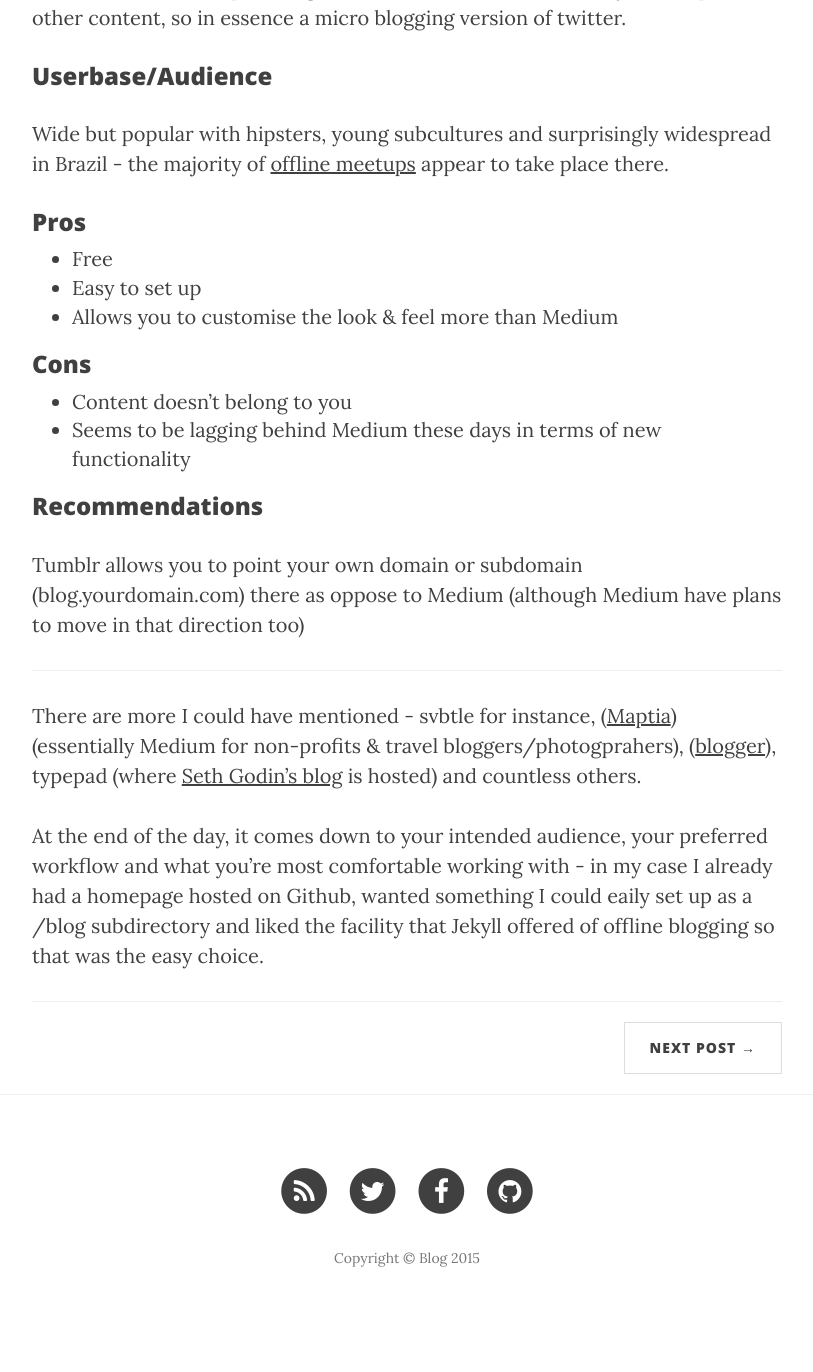
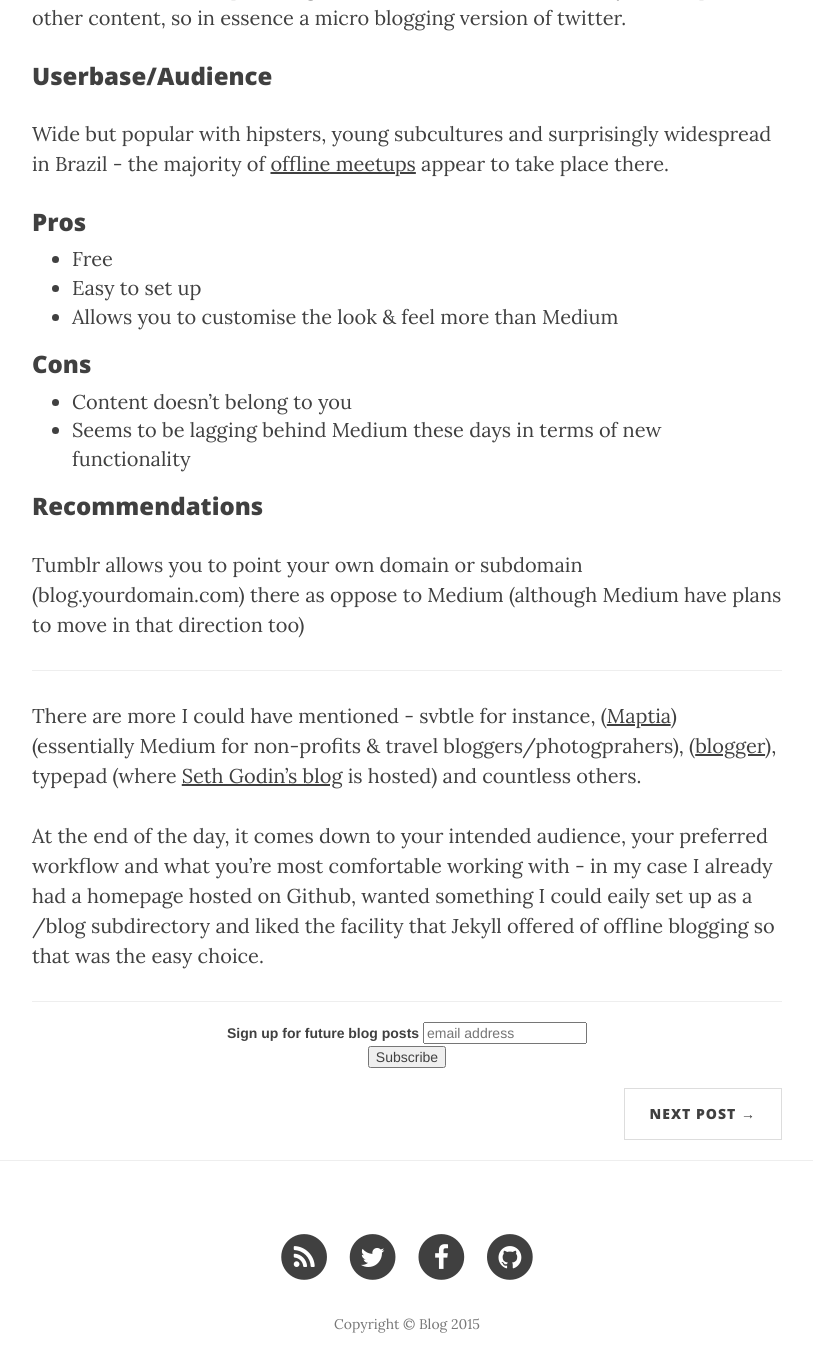
Before and after one commit to jonbstrong/blog, a Jekyll site: the page built from _posts/2015-04-14-beyond-wordpress.markdown, in a window 1280 px wide and 1400 px high, scrolled down 7508 px. Shown: the top 1372 px of the window, without its empty margins (233-1046 px from the left). Built offline with Jekyll 4.4.1, drawn with Linux system fonts in a browser that asks for light colours; nearby versions of some CDN libraries; some web fonts are replaced; comment, search, counter and statistics services are not loaded; before the commit the page ends 8842 px from its top, so only the background shows below that.

Commit message:
added mailing list

```diff
--- a/_layouts/post.html
+++ b/_layouts/post.html
@@ -29,6 +29,27 @@
 
                 <hr>
 
+                <!-- Begin MailChimp Signup Form -->
+                    <link href="//cdn-images.mailchimp.com/embedcode/slim-081711.css" rel="stylesheet" type="text/css">
+                    <style type="text/css">
+                        #mc_embed_signup{background:#fff; clear:left; font:14px Helvetica,Arial,sans-serif; }
+                        /* Add your own MailChimp form style overrides in your site stylesheet or in this style block.
+                           We recommend moving this block and the preceding CSS link to the HEAD of your HTML file. */
+                    </style>
+                    <div id="mc_embed_signup">
+                    <form action="//jonathanbailliestrong.us9.list-manage.com/subscribe/post?u=d4576f1a1536316fc0026f50a&amp;id=6016207da6" method="post" id="mc-embedded-subscribe-form" name="mc-embedded-subscribe-form" class="validate" target="_blank" novalidate>
+                        <div id="mc_embed_signup_scroll" align="center">
+                        <label for="mce-EMAIL">Sign up for future blog posts</label>
+                        <input type="email" value="" name="EMAIL" class="email" id="mce-EMAIL" placeholder="email address" required>
+                        <!-- real people should not fill this in and expect good things - do not remove this or risk form bot signups-->
+                        <div style="position: absolute; left: -5000px;"><input type="text" name="b_d4576f1a1536316fc0026f50a_6016207da6" tabindex="-1" value=""></div>
+                        <div class="clear"><input type="submit" value="Subscribe" name="subscribe" id="mc-embedded-subscribe" class="button"></div>
+                        </div>
+                    </form>
+                    </div>
+
+<!--End mc_embed_signup-->
+
                 <ul class="pager">
                     {% if page.previous.url %}
                     <li class="previous">
```
